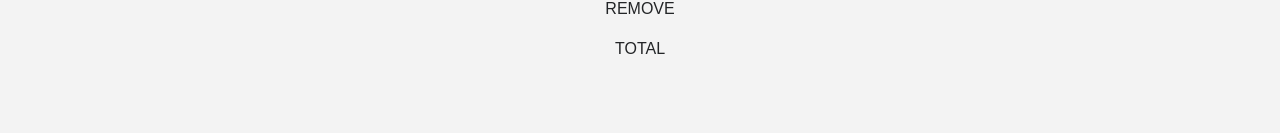
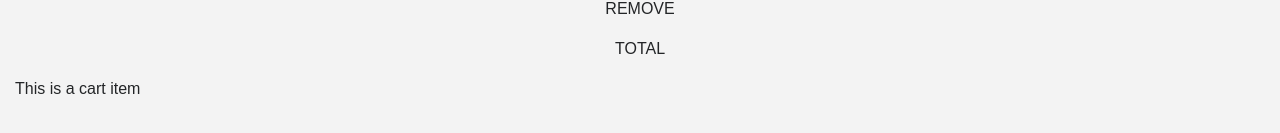
Before and after one commit to Oceanblue713/shopping, a React (Create React App) app: page /cart in a window 1280 px wide. Shown: the part 301-434 px from the top of the page. Built offline with nearby package versions, Linux system fonts and the light colour scheme; some icons are missing.

Commit message:
CartList

```diff
--- a/src/components/Cart/Cart.js
+++ b/src/components/Cart/Cart.js
@@ -1,12 +1,29 @@
 import React from 'react';
 import Title from '../Title';
 import CartColumns from './CartColumns';
+import EmptyCart from './EmptyCart';
+import { ProductConsumer } from '../../context';
+import CartList from './CartList';
 
 const Cart = () => {
   return (
     <section>
-      <Title name="your" title="cart" />
-      <CartColumns />
+      <ProductConsumer>
+        {value => {
+          const {cart} = value;
+          if(cart.length > 0){
+            return (
+              <React.Fragment>
+                <Title name="your" title="cart" />
+                <CartColumns />
+                <CartList value={value} />
+              </React.Fragment>
+            );
+          } else {
+            return <EmptyCart />;
+          }
+        }}
+      </ProductConsumer>
     </section>
   );
 }
--- /dev/null
+++ b/src/components/Cart/CartItem.js
@@ -0,0 +1,12 @@
+import React from 'react';
+
+
+const CartItem = () => {
+  return (
+    <div>
+      This is a cart item
+    </div>
+  )
+}
+
+export default  CartItem;
--- /dev/null
+++ b/src/components/Cart/CartList.js
@@ -0,0 +1,20 @@
+import React from 'react';
+import CartItem from './CartItem';
+
+const CartList = ({ value }) => {
+
+  const { cart } = value;
+  console.log(`this is from  ${value} and ${cart}`);
+
+  return (
+    <div className="container-fluid">
+      {cart.map(item => {
+        return <CartItem key={item.id}
+                         item={item}
+                         value={value}/>
+      })}
+    </div>
+  )
+}
+
+export default  CartList;
--- /dev/null
+++ b/src/components/Cart/EmptyCart.js
@@ -0,0 +1,15 @@
+import React from 'react';
+
+const EmptyCart = () => {
+  return (
+    <div className="container mt-5">
+      <div className="row">
+        <div className="col-10 mx-auto text-center text-title">
+          <h1>your cart is currently empty.</h1>
+        </div>
+      </div>
+    </div>
+  )
+}
+
+export default EmptyCart;
--- a/src/context.js
+++ b/src/context.js
@@ -9,7 +9,7 @@
 
   const [products, setProducts] = useState([]);
   const [detail, setDetail] = useState(detailProduct);
-  const [cart, setCart] = useState([]);
+  const [cart, setCart] = useState([storeProducts]);
   const [modalOpen, setModalOpen] = useState(false);
   const [modalProduct, setModalProduct] = useState(detailProduct);
   const [cartSubTotal, setCartSubTotal] = useState(0);
```
